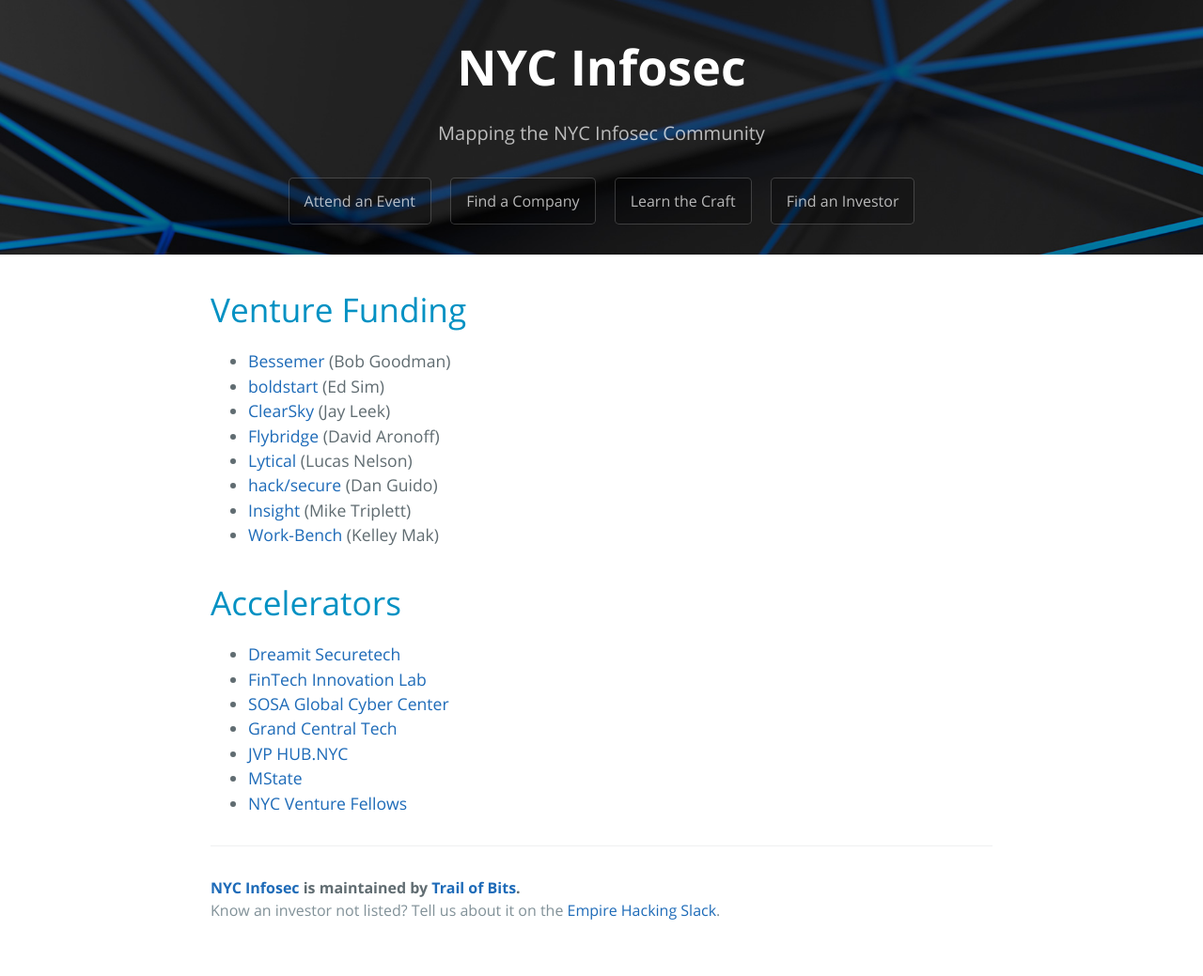
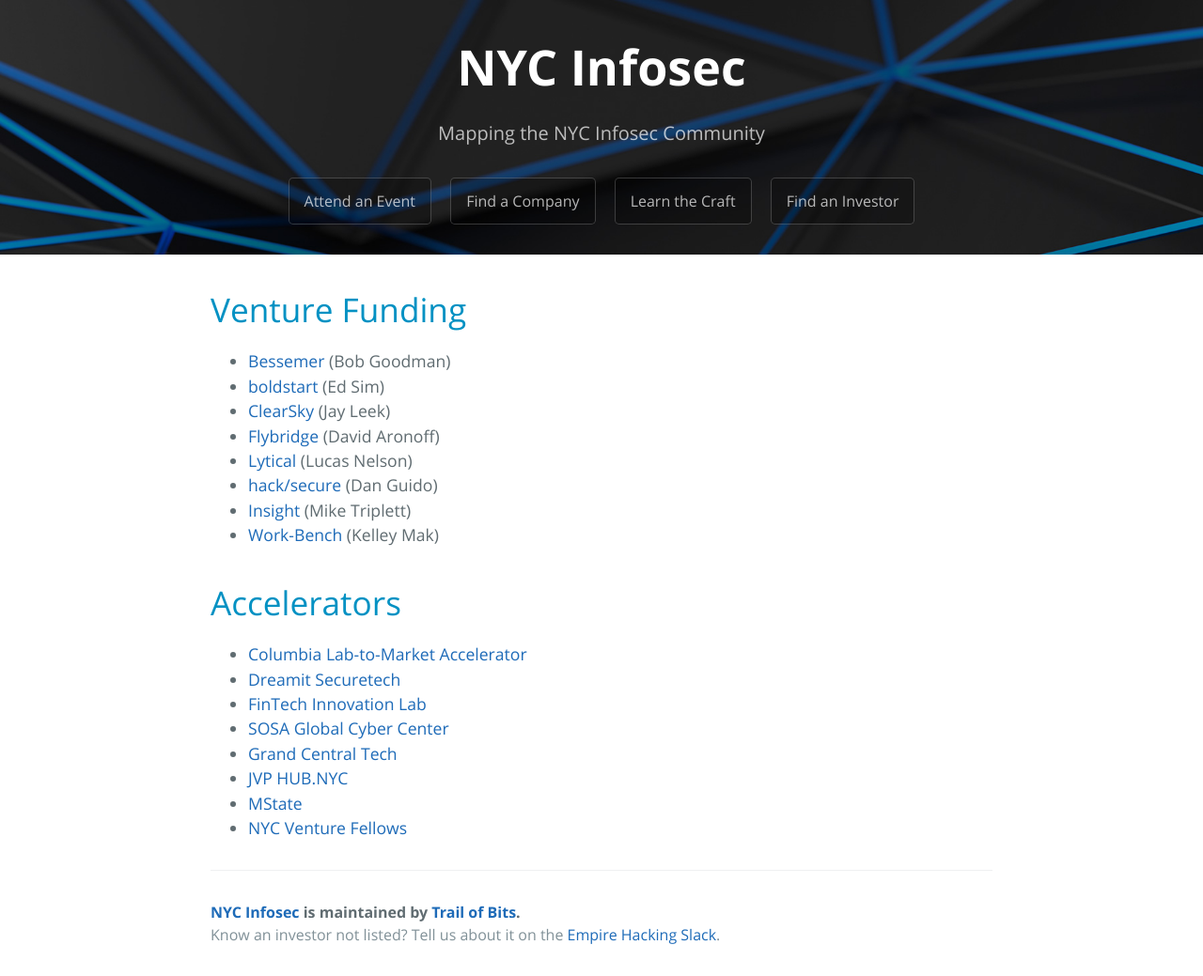
Before and after one commit to trailofbits/nyc-infosec, a Jekyll site: the page built from investors.md, in a window 1280 px wide. Shown: the whole page at 94% size. Built offline with Jekyll 4.4.1, drawn with Linux system fonts in a browser that asks for light colours; our own code applies the rules of GitHub Pages for plain Markdown files; before the commit the page ends 1013 px from its top, so only the background shows below that.

Commit message:
add columbia

```diff
--- a/investors.md
+++ b/investors.md
@@ -15,6 +15,7 @@
 * [Work-Bench](https://www.work-bench.com/) (Kelley Mak)
 
 # Accelerators
+* [Columbia Lab-to-Market Accelerator](https://labtomarket.columbia.edu/cyber-nyc)
 * [Dreamit Securetech](https://www.dreamit.com/securetech)
 * [FinTech Innovation Lab](http://fintechinnovationlab.com/new-york/)
 * [SOSA Global Cyber Center](https://sosa.co/innovation-hubs-2/sosa-nyc/)
```
